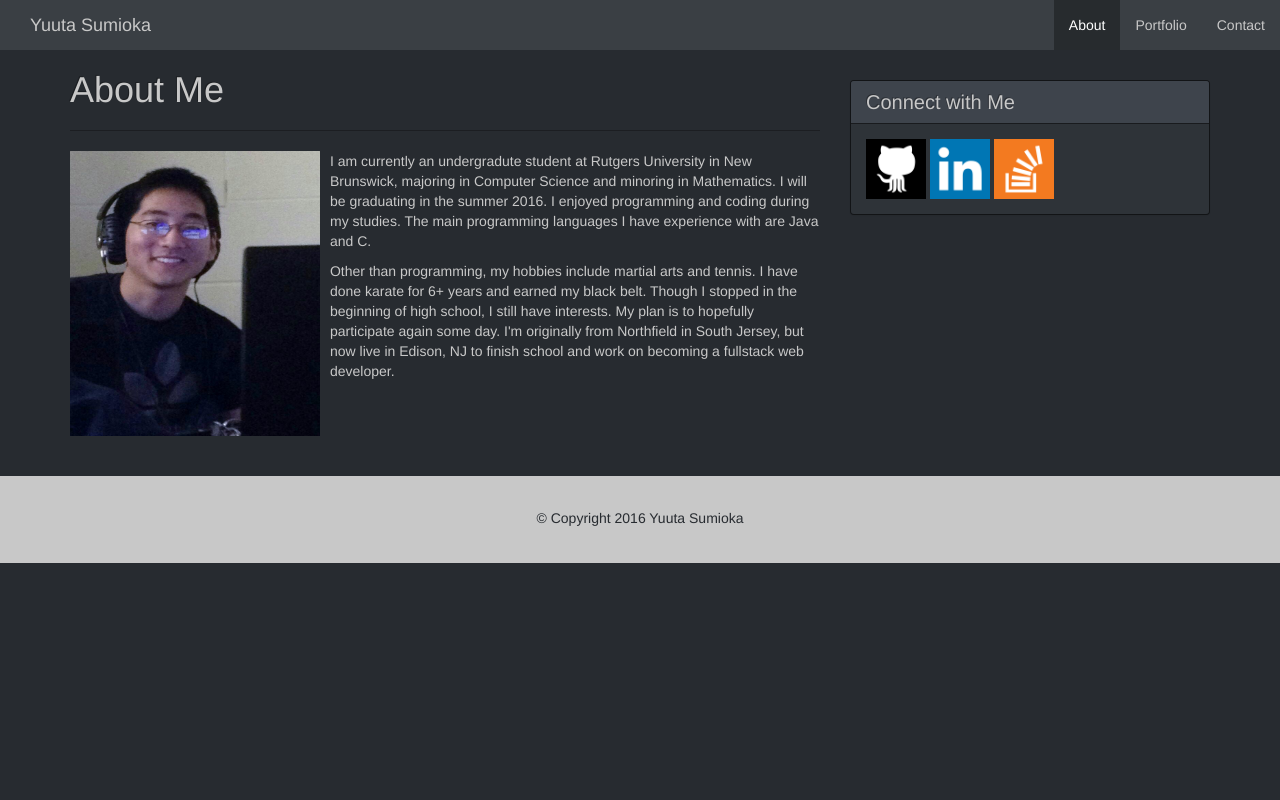
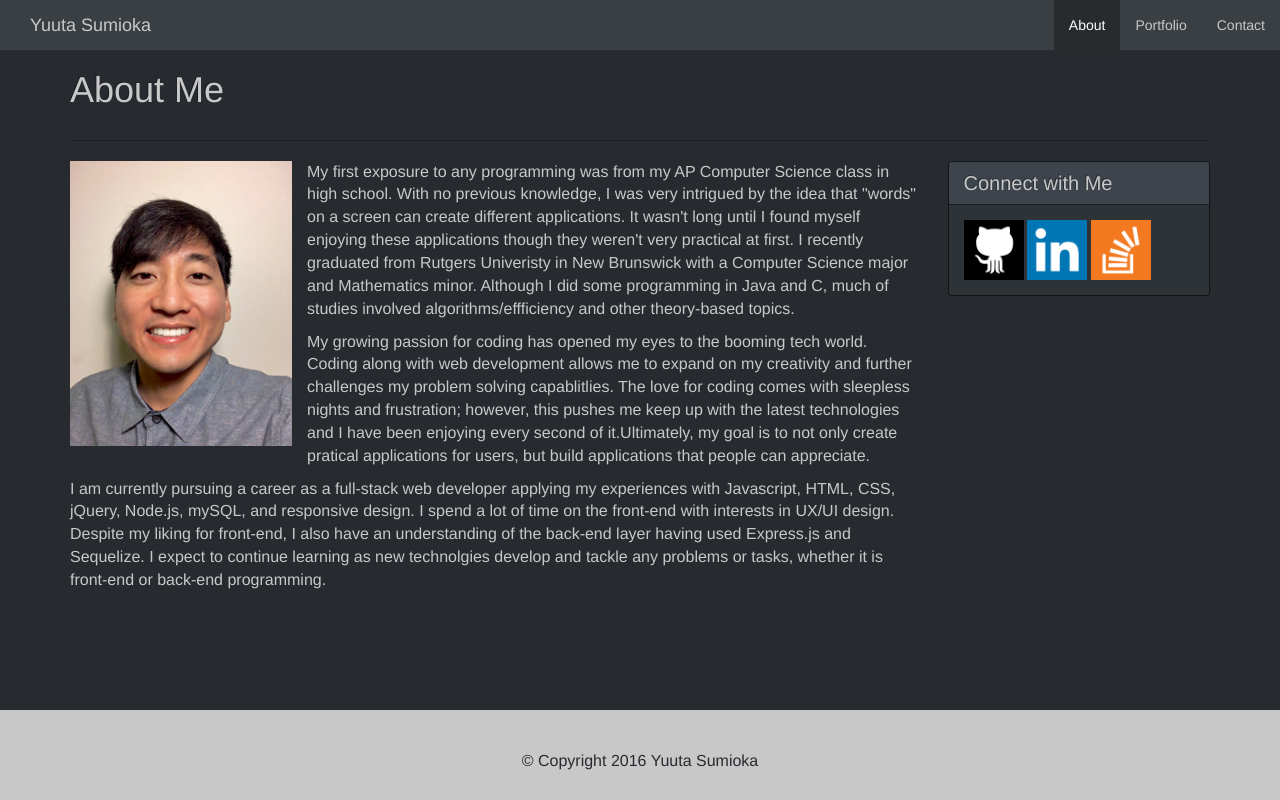
Before and after one commit to ysumio120/Portfolio-assignment2, a PHP site: page / in a window 1280 px wide. Run offline with PHP 8.4, Linux system fonts and the light colour scheme; some libraries are stand-ins or nearby versions.

Commit message:
New profile picture, Structure Change, Sticky Footer

```diff
--- a/assets/css/style.css
+++ b/assets/css/style.css
@@ -1,25 +1,32 @@
-body, html {
-	height: 100%;
+html {
+	min-height: 100%;
+	position: relative;
 }
-#wrapper {
+body {
 	min-height: 100%;
-	margin-bottom: -100px;
-
+	margin-bottom: 90px;
 }
  hr {
  	color: #c8c8c8;
  }
-#profile_pic {
-	width: 250px;
-	height: 300px;
-	padding-bottom: 15px;
+
+p {
+	font-size: 16px;
 }
 
-#portfolio div a img {
-	width: 250px;
-	height: 200px;
+#profile_pic {
+	width: 222px;
+	height: 300px;
+	margin-right: 15px;
+	padding-bottom: 15px;
+	float: left;
 }
 
+/*.thumbnail a>img {
+	width: 250px;
+	height: 180px;
+}
+*/
 .thumbnail:hover {
 	background-color: #4b4b4b;
 }
@@ -69,7 +76,7 @@ textarea {
 }
 
 #sidepanel {
-	margin-top: 30px;
+	/*margin-top: 30px;*/
 }
 
 .panel-heading h3{
@@ -96,9 +103,13 @@ textarea {
 }
 
 #footer {
-	text-align: center;
-	clear: both;
-	background-color: #c8c8c8;
-	padding: 25px;
-	color: #272b30;
+	height: 90px;
+  position: absolute;
+  width: 100%;
+  bottom: 0;
+  left: 0;
+  text-align: center;
+  background-color: #c8c8c8;
+  padding: 40px;
+  color: #272b30;
 }
--- a/index.html
+++ b/index.html
@@ -5,7 +5,7 @@
 	<title>Profile</title>
 	<link rel="stylesheet" href="https://maxcdn.bootstrapcdn.com/bootstrap/3.3.7/css/bootstrap.min.css" integrity="sha384-BVYiiSIFeK1dGmJRAkycuHAHRg32OmUcww7on3RYdg4Va+PmSTsz/K68vbdEjh4u" crossorigin="anonymous">
 	<link rel="stylesheet" type="text/css" href="assets/css/bootstrap.min.css">
-		<link rel="stylesheet" type="text/css" href="assests/css/resets.css">
+	<!-- <link rel="stylesheet" type="text/css" href="assets/css/reset.css"> -->
 	<link rel="stylesheet" type="text/css" href="assets/css/style.css">
 
 </head>
@@ -27,24 +27,22 @@
 	<!-- Bio and Sidebar -->
 	<div id="content">
 		<div class= "container">
+				<!-- Main Content -->
 			<div class="row">
-					<!-- Main Content -->
-					<div class="col-lg-8">
+				<div class="col-lg-12">
 					<h1>About Me</h1>
-						<hr>
+				</div>
+			</div><hr>
 			<div class="row">
-							<div class="col-lg-4">
-								<img id="profile_pic" src="assets/images/profile_picture.jpg">
+				<div class="col-lg-9 col-md-8 col-sm-12">
+					<img id="profile_pic" src="assets/images/profile_pic.jpg">
+					<p>My first exposure to any programming was from my AP Computer Science class in high school. With no previous knowledge, I was very intrigued by the idea that "words" on a screen can create different applications. It wasn't long until I found myself enjoying these applications though they weren't very practical at first. I recently graduated from Rutgers Univeristy in New Brunswick with a Computer Science major and Mathematics minor. Although I did some programming in Java and C, much of studies involved algorithms/effficiency and other theory-based topics.</p>
+
+					<p>My growing passion for coding has opened my eyes to the booming tech world. Coding along with web development allows me to expand on my creativity and further challenges my problem solving capablitlies. The love for coding comes with sleepless nights and frustration; however, this pushes me keep up with the latest technologies and I have been enjoying every second of it.Ultimately, my goal is to not only create pratical applications for users, but build applications that people can appreciate.</p>
+
+					<p>I am currently pursuing a career as a full-stack web developer applying my experiences with Javascript, HTML, CSS, jQuery, Node.js, mySQL, and responsive design. I spend a lot of time on the front-end with interests in UX/UI design. Despite my liking for front-end, I also have an understanding of the back-end layer having used Express.js and Sequelize. I expect to continue learning as new technolgies develop and  tackle any problems or tasks, whether it is front-end or back-end programming.</p>
 				</div>
-							<div class="col-lg-8">
-								<p>I am currently an undergradute student at Rutgers University in New Brunswick, majoring in Computer Science and minoring in Mathematics. I will be graduating in the summer 2016. I enjoyed programming and coding during my studies. The main programming languages I have experience with are Java and C.</p>
-
-								<p>Other than programming, my hobbies include martial arts and tennis. I have done karate for 6+ years and earned my black belt. Though I stopped in the beginning of high school, I still have interests. My plan is to hopefully participate again some day. I'm originally from Northfield in South Jersey, but now live in Edison, NJ to finish school and work on becoming a fullstack web developer.</p>
-							</div>
-						</div>
-					</div>
-					<!-- Sidebar -->
-					<div id="sidepanel" class="col-lg-4">
+				<div class="col-lg-3 col-md-4 col-sm-5" id="sidepanel" >
 					<div class="panel panel-default">
 						<div class="panel-heading">
 							<h3 class="panel-title">Connect with Me</h3>
@@ -59,12 +57,9 @@
 			</div>
 		</div>
 	</div>
-		<!-- Footer -->
-		<!-- <div id="push"></div> -->
-		<div id=footer_bar></div>
+</div>
 <footer id="footer">
 	<p>&copy Copyright 2016 Yuuta Sumioka</p>
 </footer>
-	</div>
 </body>
 </html>
```
Also changed, not shown: contact.html (+9 -10 lines), portfolio.html (+8 -17 lines), assets/images/profile_pic.jpg (added). Lines whose indentation alone changed are shown as unchanged.
